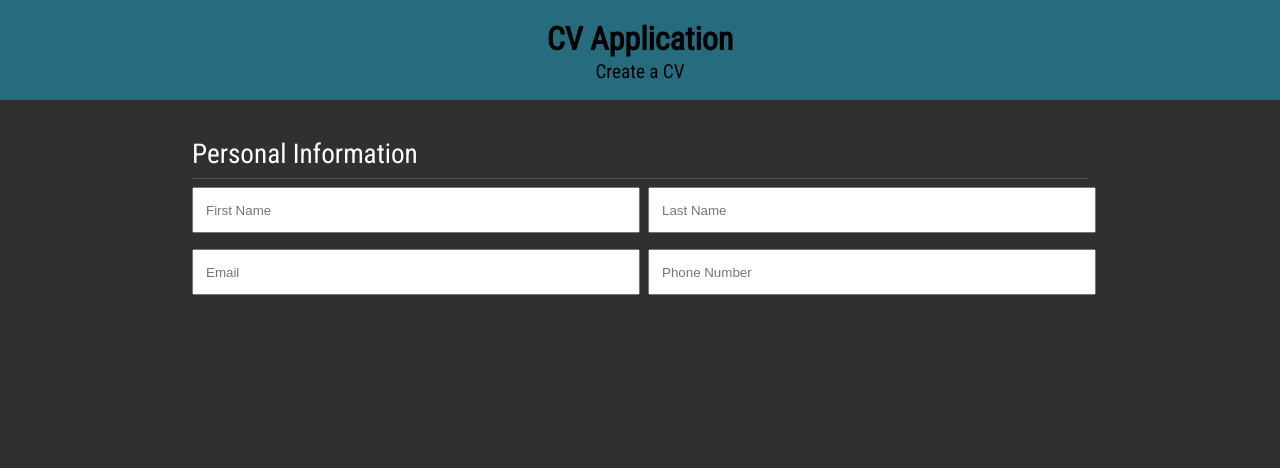
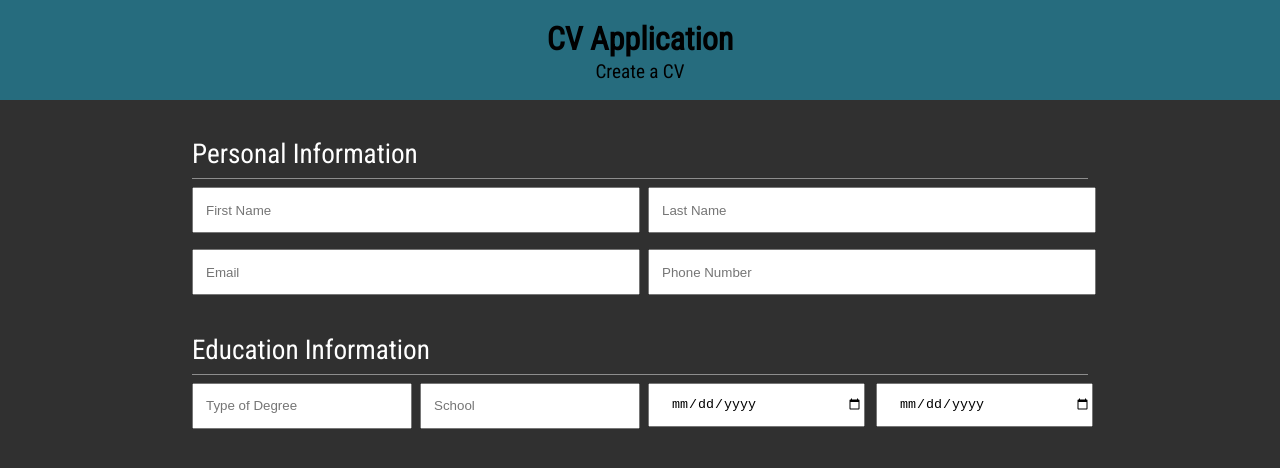
Before and after one commit to TaylorJonesTRT/cv-application, a React (Create React App) app: page / in a window 1280 px wide. Shown: the top 468 px of the page. Built offline with nearby package versions, Linux system fonts and the light colour scheme.

Commit message:
working on education component

```diff
--- a/src/App.js
+++ b/src/App.js
@@ -2,13 +2,44 @@ import React, { Component } from 'react';
 import './styles/App.css';
 import Header from './components/Header';
 import Personal from './components/Personal';
+import Education from './components/Education';
 
 class App extends Component {
+  constructor(props) {
+    super(props)
+
+    this.state = {
+      firstName: '',
+      lastName: '',
+      email: '',
+      phoneNumber: '',
+      degree: '',
+      school: '',
+      schoolStartDate: '',
+      schoolEndDate: '',
+    }
+  }
+
+  updateValue = (name, value) => {
+    this.setState({ [name]: value });
+  }
+
   render() {
+    const firstName = this.state.firstName;
+    const lastName = this.state.lastName;
+    const email = this.state.email;
+    const phoneNumber = this.state.phoneNumber;
+
     return (
       <div className="App">
-        <Header />
-        <Personal />
+        <Header/>
+        <Personal
+          firstName={firstName}
+          lastName={lastName}
+          email={email}
+          phoneNumber={phoneNumber}
+          onValueChange={this.updateValue} />
+        <Education />
       </div>
     )
   }
--- a/src/components/Education.js
+++ b/src/components/Education.js
@@ -0,0 +1,61 @@
+import React, { Component } from 'react';
+import '../styles/App.css';
+
+class Education extends Component {
+  constructor(props) {
+    super(props);
+  }
+
+  updateValue = (event) => {
+    this.props.onValueChange(event.target.name, event.target.value)
+  }
+
+  render() {
+    return (
+      <div className='section'>
+        <h1>Education Information</h1>
+        <hr />
+        <form className='education-form'>
+          <label>
+            <input
+              type='text'
+              placeholder='Type of Degree'
+              value={this.props.degree}
+              className='degree-input'
+              name='degree'
+              onChange={this.updateValue} />
+          </label>
+          <label>
+            <input
+              type='text'
+              placeholder='School'
+              value={this.props.school}
+              className='school-input'
+              name='school'
+              onChange={this.updateValue} />
+          </label>
+          <label>
+            <input
+              type='date'
+              placeholder='From'
+              value={this.props.schoolStartDate}
+              className='school-start-date-input'
+              name='schoolStartDate'
+              onChange={this.updateValue} />
+          </label>
+          <label>
+            <input
+              type='date'
+              placeholder='To'
+              value={this.props.schoolEndDate}
+              className='school-end-date-input'
+              name='schoolEndDate'
+              onChange={this.updateValue} />
+          </label>
+        </form>
+      </div>
+    )
+  }
+}
+
+export default Education
--- a/src/components/Personal.js
+++ b/src/components/Personal.js
@@ -3,22 +3,15 @@ import React, { Component } from 'react';
 class Personal extends Component {
   constructor(props) {
     super(props);
-
-    this.state = {
-      firstName: '',
-      lastName: '',
-      email: '',
-      phoneNumber: '',
-    }
   }
 
   updateValue = (event) => {
-    this.setState({ [event.target.name]: event.target.value });
+    this.props.onValueChange(event.target.name, event.target.value)
   }
 
   render() {
     return (
-      <div className='personal-section'>
+      <div className='section'>
         <h1>Personal Information</h1>
         <hr />
         <form className='personal-form'>
@@ -26,7 +19,7 @@ class Personal extends Component {
             <input
               type='text'
               placeholder='First Name'
-              value={this.state.firstName}
+              value={this.props.firstName}
               className='first-name'
               name='firstName'
               onChange={this.updateValue} />
@@ -35,7 +28,7 @@ class Personal extends Component {
             <input
               type='text'
               placeholder='Last Name'
-              value={this.state.lastName}
+              value={this.props.lastName}
               className='last-name'
               name='lastName'
               onChange={this.updateValue} />
@@ -44,7 +37,7 @@ class Personal extends Component {
             <input
               type='text'
               placeholder='Email'
-              value={this.state.email}
+              value={this.props.email}
               className='email'
               name='email'
               onChange={this.updateValue} />
@@ -53,7 +46,7 @@ class Personal extends Component {
             <input
               type='text'
               placeholder='Phone Number'
-              value={this.state.phoneNumber}
+              value={this.props.phoneNumber}
               className='phone-number'
               name='phoneNumber'
               onChange={this.updateValue} />
--- a/src/styles/App.css
+++ b/src/styles/App.css
@@ -34,19 +34,19 @@ header {
 	font-weight: 500;
 }
 
-.personal-section {
+.section {
 	width: 70%;
 	margin: 0 auto;
 	padding-top: 20px;
 }
-.personal-section > h1 {
+.section > h1 {
 	color: #fff;
 	font-weight: 400;
 	font-size: 1.7em;
 }
-.personal-section > hr {
+.section > hr {
 	height: 1px;
-	background-color: #535353;
+	background-color: #8d8d8d;
 	border: none;
 	margin-top: -10px;
 }
@@ -57,9 +57,6 @@ header {
 	grid-template-columns: 1fr 1fr;
 	grid-gap: 1em;
 }
-.personal-form > input {
-	padding: 2px;
-}
 .first-name,
 .last-name,
 .email,
@@ -68,3 +65,23 @@ header {
 	height: 40px !important;
 	text-indent: 10px;
 }
+
+.education-form {
+	width: 100%;
+	display: grid;
+	grid-template-columns: 1fr 1fr 1fr 1fr;
+	grid-gap: 1em;
+}
+
+.degree-input,
+.school-input,
+.school-start-date-input,
+.school-end-date-input {
+	text-indent: 10px;
+	width: 100% !important;
+	height: 40px;
+}
+
+.degree-input {
+	grid-column: 1/3;
+}
```
Also changed, not shown: 1 other file (tests, documents, lock files or other folders).
